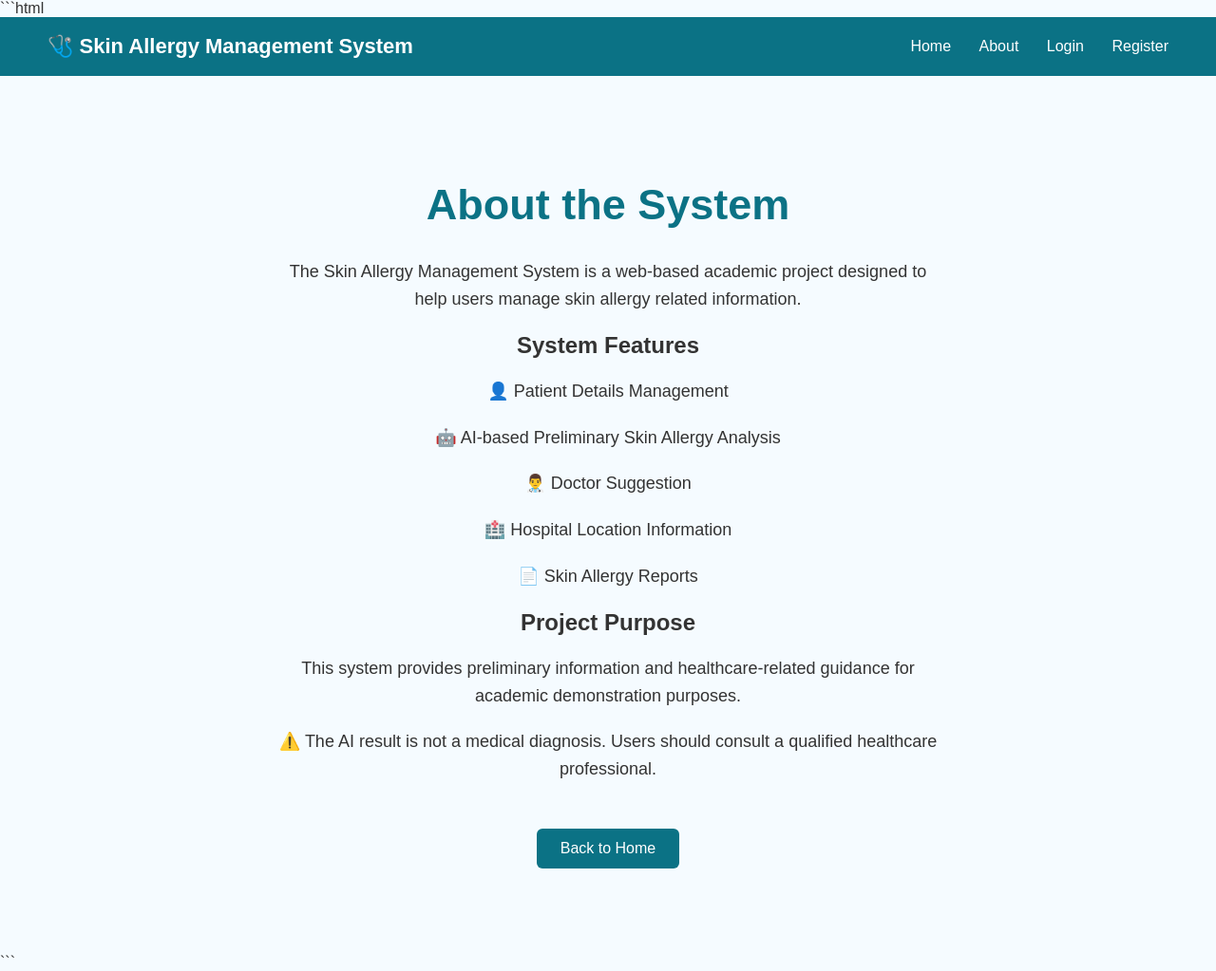
After one commit to Manoj-project-26/Skin-Allergy-Management-System, a Flask app: page /about in a window 1280 px wide. The commit adds this page. Shown: the whole page at 95% size. Run offline with Flask 3, Linux system fonts and the light colour scheme.

Commit message:
Add About page and improve report navigation

````diff
--- a/app.py
+++ b/app.py
@@ -39,6 +39,9 @@ def create_database():
 @app.route("/")
 def home():
     return render_template("home.html")
+@app.route("/about")
+def about():
+    return render_template("about.html")
 
 
 @app.route("/register", methods=["GET", "POST"])
--- /dev/null
+++ b/templates/about.html
@@ -0,0 +1,66 @@
+```html
+<!DOCTYPE html>
+<html>
+<head>
+
+    <title>About - Skin Allergy Management System</title>
+
+    <link rel="stylesheet" href="{{ url_for('static', filename='css/style.css') }}">
+
+</head>
+
+<body>
+
+    <div class="navbar">
+
+        <div class="logo">
+            🩺 Skin Allergy Management System
+        </div>
+
+        <div class="nav-links">
+            <a href="/">Home</a>
+            <a href="/about">About</a>
+            <a href="/login">Login</a>
+            <a href="/register">Register</a>
+        </div>
+
+    </div>
+
+    <div class="hero">
+
+        <h1>About the System</h1>
+
+        <p>
+            The Skin Allergy Management System is a web-based academic project
+            designed to help users manage skin allergy related information.
+        </p>
+
+        <h2>System Features</h2>
+
+        <p>👤 Patient Details Management</p>
+        <p>🤖 AI-based Preliminary Skin Allergy Analysis</p>
+        <p>👨‍⚕️ Doctor Suggestion</p>
+        <p>🏥 Hospital Location Information</p>
+        <p>📄 Skin Allergy Reports</p>
+
+        <h2>Project Purpose</h2>
+
+        <p>
+            This system provides preliminary information and healthcare-related
+            guidance for academic demonstration purposes.
+        </p>
+
+        <p>
+            ⚠️ The AI result is not a medical diagnosis.
+            Users should consult a qualified healthcare professional.
+        </p>
+
+        <br>
+
+        <a href="/" class="btn">Back to Home</a>
+
+    </div>
+
+</body>
+</html>
+```
--- a/templates/home.html
+++ b/templates/home.html
@@ -19,8 +19,8 @@
 
         <div class="nav-links">
             <a href="/">Home</a>
-            <a href="#">About</a>
-            <a href="#">Login</a>
+            <a href="/about">About</a>
+            <a href="/login">Login</a>
             <a href="/register">Register</a>
         </div>
 
````
Also changed, not shown: templates/report.html (+33 -11 lines).
